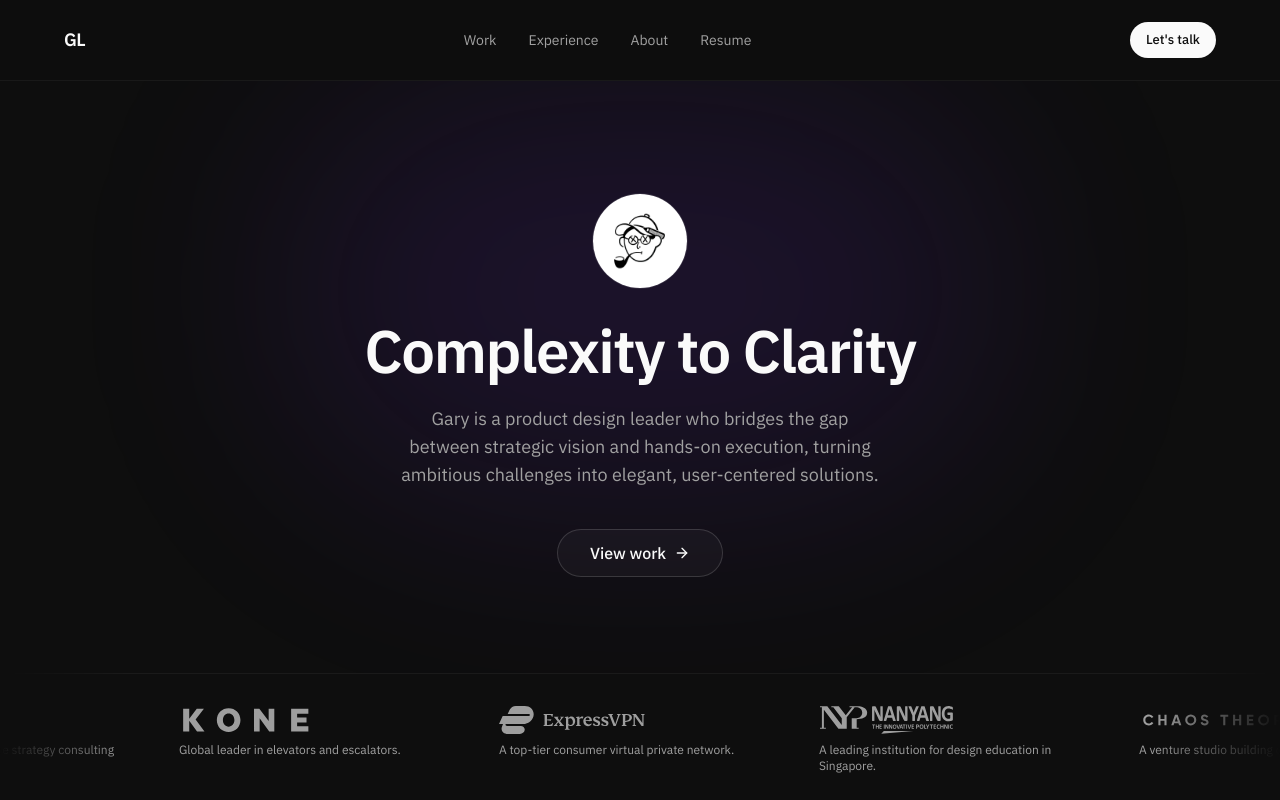
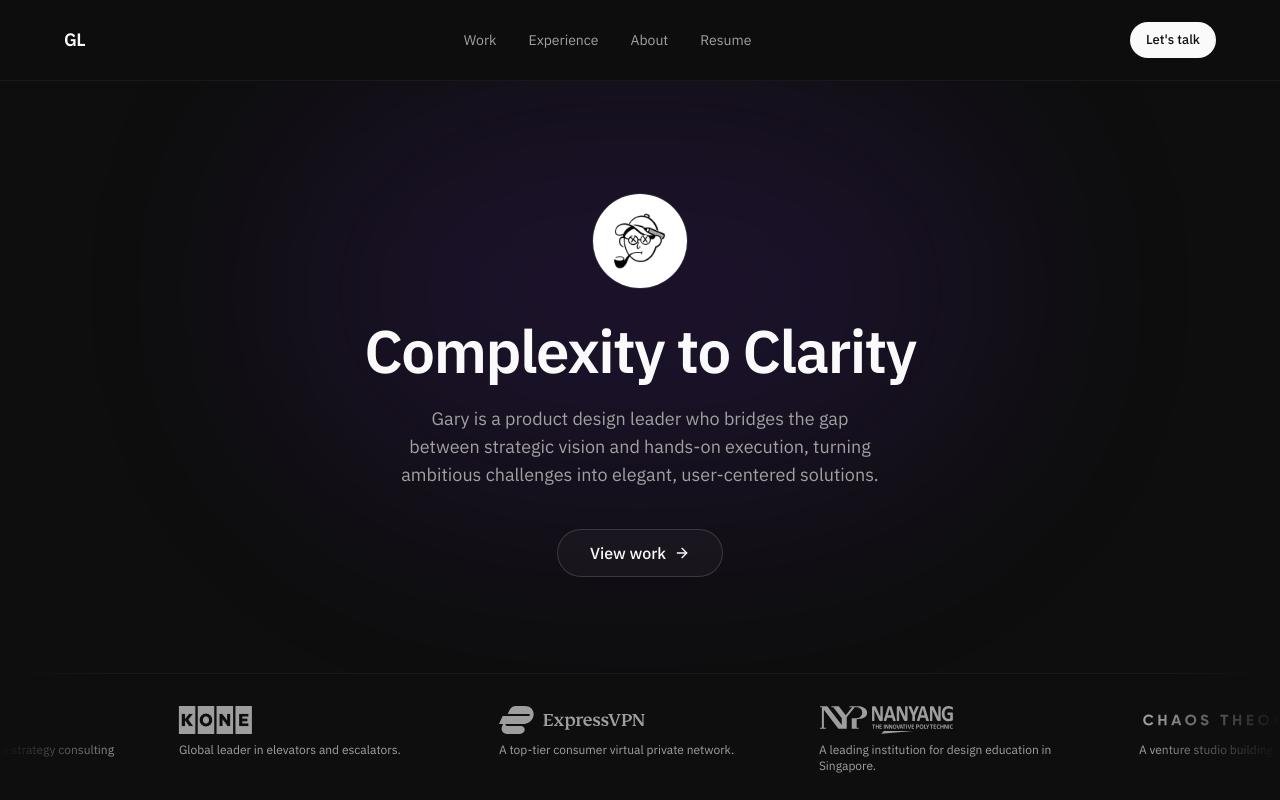
Before and after one commit to fakeaccess/limgary, a React (Vite) app: page / in a window 1280 px wide. Shown: the top 800 px of the page. Built offline with nearby package versions, Linux system fonts and the light colour scheme.

Commit message:
update KONE logo

```diff
--- a/src/components/site/LogoMarquee.tsx
+++ b/src/components/site/LogoMarquee.tsx
@@ -1,3 +1,4 @@
+import { cn } from "@/lib/utils";
 import { logos } from "@/lib/data";
 
 export function LogoMarquee() {
@@ -10,7 +11,10 @@ export function LogoMarquee() {
             <img
               src={logo.logo}
               alt={logo.name}
-              className="h-7 w-auto max-w-[10rem] object-contain opacity-60 brightness-0 invert transition-opacity duration-200 hover:opacity-100"
+              className={cn(
+                "h-7 w-auto max-w-[10rem] object-contain opacity-60 transition-opacity duration-200 hover:opacity-100",
+                !logo.logoIsWhite && "brightness-0 invert"
+              )}
             />
             <span className="text-xs text-muted-foreground">{logo.blurb}</span>
           </div>
--- a/src/lib/data.ts
+++ b/src/lib/data.ts
@@ -3,7 +3,7 @@ export const siteMeta = {
   role: "Product Design Leader",
   email: "garylim.design@gmail.com",
   linkedin: "https://www.linkedin.com/in/gary-lim",
-  resume: "https://drive.google.com/file/d/1tINN8cgJbRV2DF22yOtD2tRWQjn0XflC/view?usp=sharing",
+  resume: "https://drive.google.com/file/d/1rcMPjr3sQrJHoeq8jdJ04E5HLWlidWi9/view?usp=sharing",
   moreProjects: "https://garylim.notion.site/I-m-Gary-4833850ba1044c03baeecd44f6008cbe?source=copy_link",
 };
 
@@ -12,7 +12,7 @@ export const heroAvatar = "/images/hero-avatar.png";
 export const logos = [
   { name: "IBM", blurb: "Technology and consulting for global businesses.", logo: "/images/logos/ibm.svg" },
   { name: "Boston Consulting Group", blurb: "One of the world's top three strategy consulting firms.", logo: "/images/logos/bcg.svg" },
-  { name: "KONE", blurb: "Global leader in elevators and escalators.", logo: "/images/logos/kone.svg" },
+  { name: "KONE", blurb: "Global leader in elevators and escalators.", logo: "/images/logos/kone.png", logoIsWhite: true },
   { name: "ExpressVPN", blurb: "A top-tier consumer virtual private network.", logo: "/images/logos/expressvpn.svg" },
   { name: "Nanyang Polytechnic", blurb: "A leading institution for design education in Singapore.", logo: "/images/logos/nyp.svg" },
   { name: "Chaos Theory", blurb: "A venture studio building digital products.", logo: "/images/logos/chaos-theory.svg" },
```
Also changed, not shown: public/images/logos/kone.png (added).
